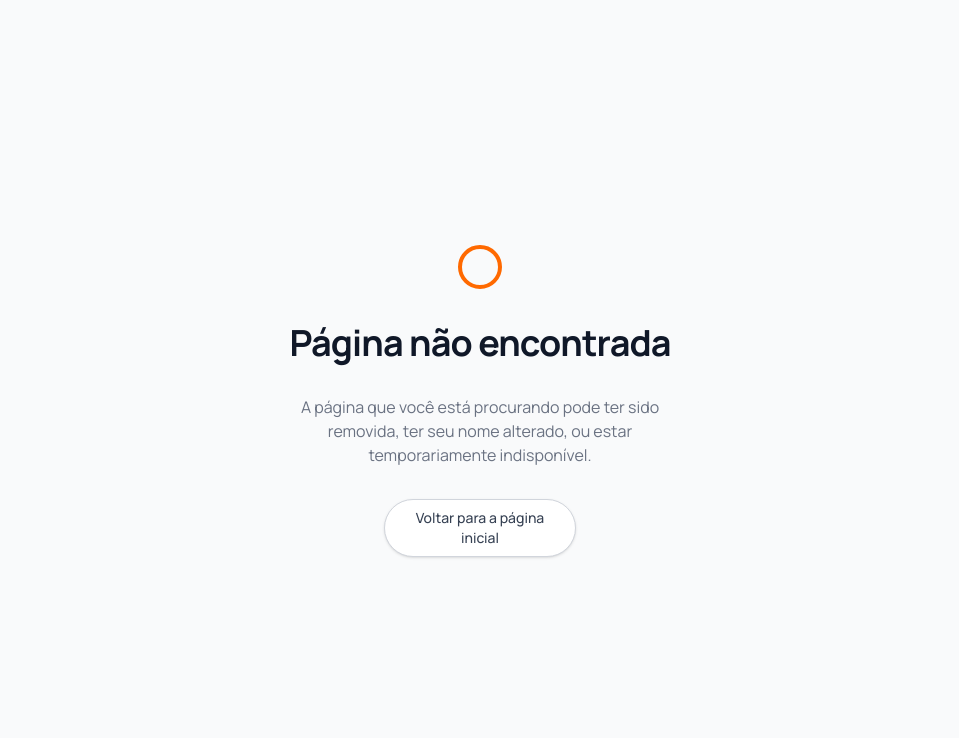
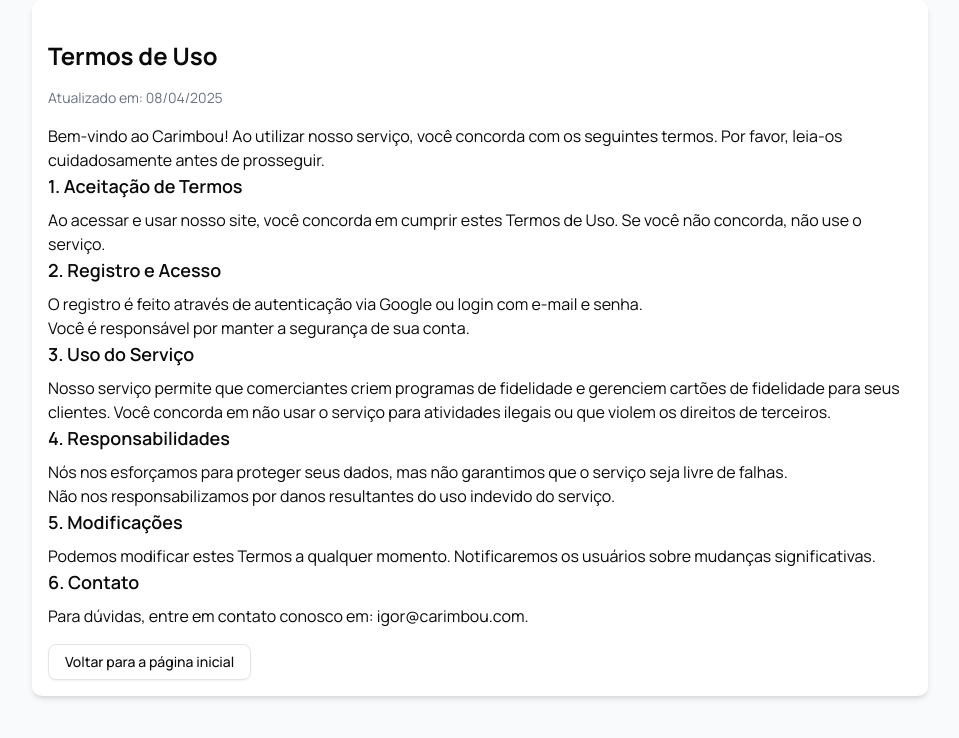
Before and after one commit to lamas250/carimbou, a Next.js app: page /termos-de-uso in a window 1280 px wide. Before the commit this address had no page. Shown: the top 738 px of the page, without its empty margins (160-1119 px from the left). Built offline with nearby package versions, Linux system fonts and the light colour scheme.

Commit message:
google login

```diff
--- a/src/app/(auth)/login.tsx
+++ b/src/app/(auth)/login.tsx
@@ -242,13 +242,23 @@
                   )}
                 </Button>
 
-                {/* <Button
+                <Button
+                  type="button"
                   onClick={async () => {
                     await signIn.social({
                       provider: "google",
-                  callbackURL: "/dashboard",
+                      fetchOptions: {
+                        onSuccess: (data) => {
+                          toast.success("Login realizado com sucesso");
+                          router.push(redirectValue || "/home");
+                        },
+                        onError: (error) => {
+                          toast.error(error.error.code);
+                        },
+                      },
                     });
                   }}
+                  variant="secondary"
                   disabled={isPending}
                   className="w-full mt-2 flex justify-center items-center py-2 px-4 border border-transparent rounded-sm shadow-sm text-sm font-medium text-white gap-2"
                 >
@@ -264,7 +274,7 @@
                     ></path>
                   </svg>
                   Continue with Google
-            </Button> */}
+                </Button>
               </div>
             </form>
           </Form>
--- /dev/null
+++ b/src/app/(empty-layout)/politica-de-privacidade/page.tsx
@@ -0,0 +1,5 @@
+import PrivacyPolicy from "@/components/landing-page/terms-and-policy/policy";
+
+export default function Policy() {
+  return <PrivacyPolicy />;
+}
--- /dev/null
+++ b/src/app/(empty-layout)/termos-de-uso/page.tsx
@@ -0,0 +1,5 @@
+import TermsOfUse from "@/components/landing-page/terms-and-policy/terms";
+
+export default function Terms() {
+  return <TermsOfUse />;
+}
--- a/src/app/loading.tsx
+++ b/src/app/loading.tsx
@@ -4,7 +4,7 @@
   // You can add any UI inside Loading, including a Skeleton.
   return (
     <div className="flex flex-col items-center justify-center min-h-[calc(100vh-10rem)]">
-      <Loader2 className="h-12 w-12 text-orange-500" />
+      <Loader2 className="h-12 w-12 text-red-500" />
     </div>
   );
 }
--- /dev/null
+++ b/src/components/landing-page/terms-and-policy/policy.tsx
@@ -0,0 +1,63 @@
+"use client";
+
+import { Button } from "@/components/ui/button";
+import { useRouter } from "next/navigation";
+import React from "react";
+
+const PrivacyPolicy: React.FC = () => {
+  const router = useRouter();
+
+  return (
+    <div className="max-w-4xl mx-auto p-4 bg-white rounded-lg shadow-md pt-10">
+      <h1 className="text-2xl font-bold mb-4">Carimbou - Política de privacidade</h1>
+      <p className="text-sm text-gray-500 mb-4">Atualizado em: 08/04/2025</p>
+      <p className="text-sm mb-4">
+        Esta Política de Privacidade descreve como coletamos, usamos e protegemos suas informações.
+      </p>
+
+      <h2 className="text-lg font-semibold mb-2">1. Informações Coletadas</h2>
+      <p className="text-sm mb-4">
+        Coletamos dados fornecidos através do login com Google, incluindo nome e e-mail. Também
+        armazenamos dados criptografados que você registra no serviço, incluindo informações sobre
+        programas de fidelidade criados por comerciantes.
+      </p>
+
+      <h2 className="text-lg font-semibold mb-2">2. Uso das Informações</h2>
+      <ul className="list-disc pl-5 mb-4">
+        <li className="text-sm mb-2">Fornecer acesso ao serviço;</li>
+        <li className="text-sm mb-2">
+          Permitir que comerciantes criem e gerenciem programas de fidelidade;
+        </li>
+        <li className="text-sm mb-2">Melhorar a experiência do usuário;</li>
+        <li className="text-sm mb-2">Manter a segurança e integridade do sistema.</li>
+      </ul>
+
+      <h2 className="text-lg font-semibold mb-2">3. Proteção de Dados</h2>
+      <p className="text-sm mb-4">
+        Usamos criptografia para armazenar suas senhas e garantir sua privacidade.
+      </p>
+      <p className="text-sm mb-4">
+        Seus dados não são vendidos ou compartilhados com terceiros sem o seu consentimento.
+      </p>
+
+      <h2 className="text-lg font-semibold mb-2">4. Cookies e Tecnologias de Rastreamento</h2>
+      <p className="text-sm mb-4">Podemos usar cookies para melhorar sua experiência no site.</p>
+
+      <h2 className="text-lg font-semibold mb-2">5. Alterações na Política</h2>
+      <p className="text-sm mb-4">
+        Podemos atualizar esta política periodicamente. Notificaremos você sobre mudanças
+        significativas.
+      </p>
+
+      <h2 className="text-lg font-semibold mb-2">6. Contato</h2>
+      <p className="text-sm mb-4">
+        Para mais informações, entre em contato conosco em: igor@carimbou.com.
+      </p>
+      <Button variant="outline" onClick={() => router.push("/")} className="mt-4">
+        Voltar para a página inicial
+      </Button>
+    </div>
+  );
+};
+
+export default PrivacyPolicy;
--- /dev/null
+++ b/src/components/landing-page/terms-and-policy/terms.tsx
@@ -0,0 +1,59 @@
+"use client";
+
+import { Button } from "@/components/ui/button";
+import { useRouter } from "next/navigation";
+import React from "react";
+
+const TermsOfUse: React.FC = () => {
+  const router = useRouter();
+
+  return (
+    <div className="max-w-4xl mx-auto p-4 bg-white rounded-lg shadow-md pt-10">
+      <h1 className="text-2xl font-bold mb-4">Termos de Uso</h1>
+      <p className="text-sm text-gray-500 mb-4">Atualizado em: 08/04/2025</p>
+      <p>
+        Bem-vindo ao Carimbou! Ao utilizar nosso serviço, você concorda com os seguintes termos. Por
+        favor, leia-os cuidadosamente antes de prosseguir.
+      </p>
+
+      <h2 className="text-lg font-semibold mb-2">1. Aceitação de Termos</h2>
+      <p>
+        Ao acessar e usar nosso site, você concorda em cumprir estes Termos de Uso. Se você não
+        concorda, não use o serviço.
+      </p>
+
+      <h2 className="text-lg font-semibold mb-2">2. Registro e Acesso</h2>
+      <p>O registro é feito através de autenticação via Google ou login com e-mail e senha.</p>
+      <p>Você é responsável por manter a segurança de sua conta.</p>
+
+      <h2 className="text-lg font-semibold mb-2">3. Uso do Serviço</h2>
+      <p>
+        Nosso serviço permite que comerciantes criem programas de fidelidade e gerenciem cartões de
+        fidelidade para seus clientes. Você concorda em não usar o serviço para atividades ilegais
+        ou que violem os direitos de terceiros.
+      </p>
+
+      <h2 className="text-lg font-semibold mb-2">4. Responsabilidades</h2>
+      <p>
+        Nós nos esforçamos para proteger seus dados, mas não garantimos que o serviço seja livre de
+        falhas.
+      </p>
+      <p>Não nos responsabilizamos por danos resultantes do uso indevido do serviço.</p>
+
+      <h2 className="text-lg font-semibold mb-2">5. Modificações</h2>
+      <p>
+        Podemos modificar estes Termos a qualquer momento. Notificaremos os usuários sobre mudanças
+        significativas.
+      </p>
+
+      <h2 className="text-lg font-semibold mb-2">6. Contato</h2>
+      <p>Para dúvidas, entre em contato conosco em: igor@carimbou.com.</p>
+
+      <Button variant="outline" onClick={() => router.push("/")} className="mt-4">
+        Voltar para a página inicial
+      </Button>
+    </div>
+  );
+};
+
+export default TermsOfUse;
--- a/src/components/new-landing-page/footer.tsx
+++ b/src/components/new-landing-page/footer.tsx
@@ -91,12 +91,18 @@
             <h3 className="mb-4 text-lg font-semibold text-white">Políticas</h3>
             <ul className="space-y-2">
               <li>
-                <Link href="#" className="text-gray-400 transition-colors hover:text-white">
+                <Link
+                  href="/politica-de-privacidade"
+                  className="text-gray-400 transition-colors hover:text-white"
+                >
                   Política de privacidade
                 </Link>
               </li>
               <li>
-                <Link href="#" className="text-gray-400 transition-colors hover:text-white">
+                <Link
+                  href="/termos-de-uso"
+                  className="text-gray-400 transition-colors hover:text-white"
+                >
                   Termos de uso
                 </Link>
               </li>
--- a/src/lib/auth.ts
+++ b/src/lib/auth.ts
@@ -30,5 +30,10 @@
       },
     }),
   ],
-  // callbacks: {},
+  socialProviders: {
+    google: {
+      clientId: process.env.GOOGLE_CLIENT_ID as string,
+      clientSecret: process.env.GOOGLE_CLIENT_SECRET as string,
+    },
+  },
 });
```
Also changed, not shown: src/app/(empty-layout)/flyer/[promotionId]/page.tsx (renamed from src/app/flyer/[promotionId]/page.tsx), src/app/(empty-layout)/flyer/layout.tsx (renamed from src/app/flyer/layout.tsx). Lines whose indentation alone changed are shown as unchanged.
